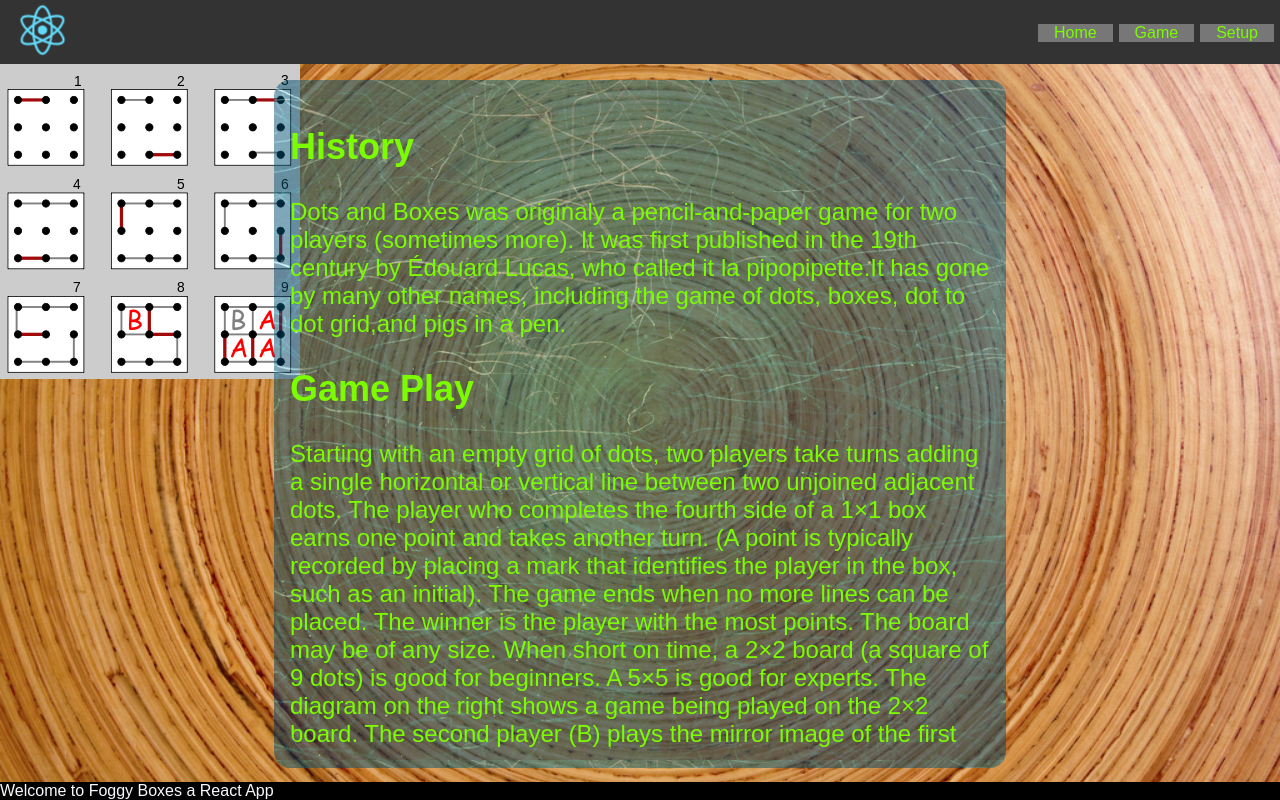
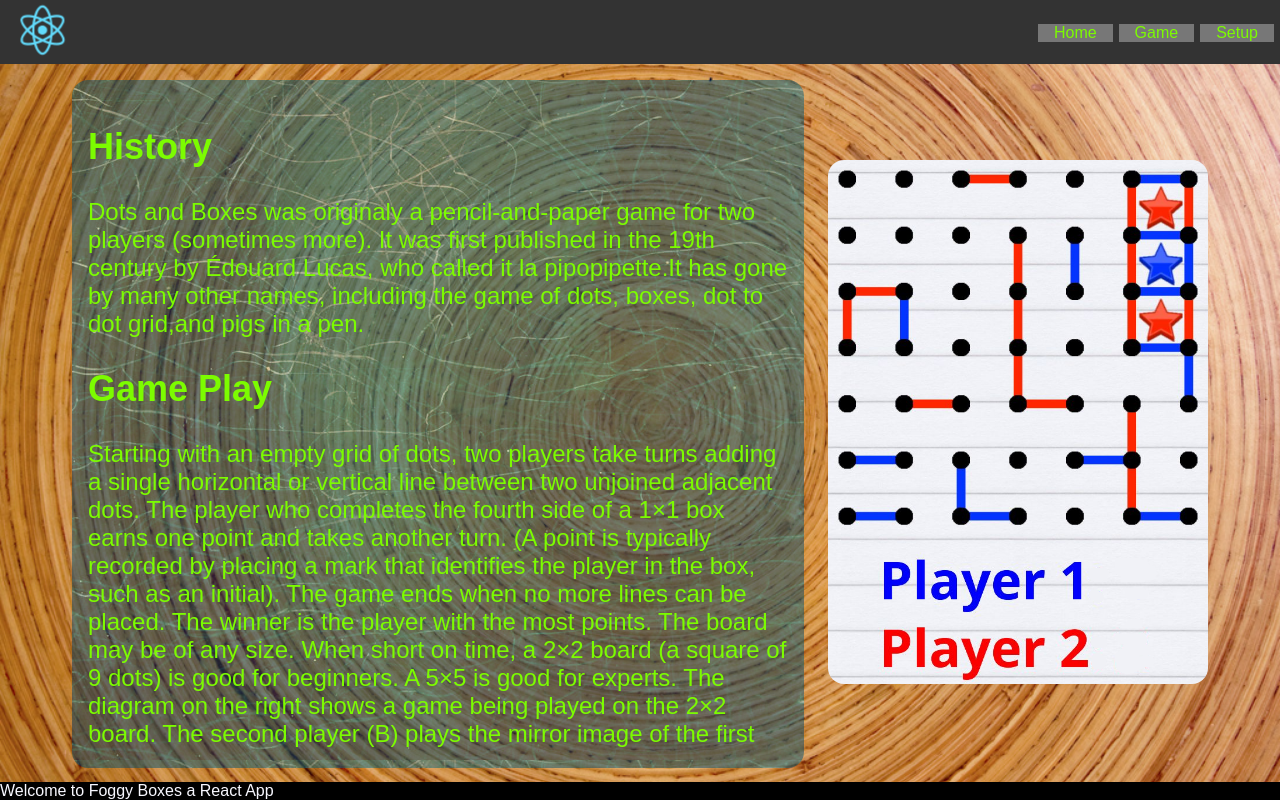
Before and after one commit to Tim3Ds/FoggyBoxs, a React (Create React App) app: page / in a window 1280 px wide. Built offline with nearby package versions, Linux system fonts and the light colour scheme.

Commit message:
body done

```diff
--- a/src/App/Body/Body.js
+++ b/src/App/Body/Body.js
@@ -1,13 +1,13 @@
 import React from 'react';
-import dotbox from './300px-Dots-and-boxes.png';
+import Ex2 from './Ex2.png';
 import './body.css';
 
 
 class Body extends React.Component{
     render(){
         return(
-            <div>
-                <img className="image" src={dotbox} className="image" alt="logo" />
+            <div className="body-body">
+                <img className="image" src={Ex2} alt="logo" width="380" />
                 <div className="home-constraint"></div>
                 <div className="content">
                     <h1>History</h1>
--- a/src/App/Body/body.css
+++ b/src/App/Body/body.css
@@ -42,3 +42,56 @@
     color: lawngreen;
     font-size: 18pt;
 }
+
+.image{
+    display: none;
+}
+
+@media screen and (min-width: 1200px) {
+  .image{
+      display: inherit;
+      float: right;
+      position: relative;
+      top: 20vh;
+      right: 2em;
+      border-radius: 1em;
+  }
+  .body-body {
+      position: absolute;
+      top: 0em;
+      left: 0em;
+      right: 0em;
+      bottom: 0em;
+      width: 1200px;
+      margin: auto;
+  }
+  .home-constraint{
+      background-image: url('./Blue-Scratched-Glass-Texture.jpg');
+      opacity: .5;
+      padding: 1em;
+      position: absolute;
+      top: 5em;
+      right: 1em;
+      left: 1em;
+      bottom: 2em;
+      max-width: 700px;
+      margin-left: 1em;
+      border-radius: 1em;
+      z-index: 1;
+  }
+  .content{
+      overflow-y:auto;
+      opacity: 1;
+      position: absolute;
+      top: 4em;
+      right: 1em;
+      left: 1em;
+      bottom: 2em;
+      max-width: 700px;
+      margin-left: 1em;
+      border-radius: 1em;
+      z-index: 5;
+      color: lawngreen;
+      font-size: 18pt;
+  }
+}
--- a/src/Form/Form.css
+++ b/src/Form/Form.css
@@ -13,7 +13,7 @@
     max-width: 16em;
     margin: auto;
     border-radius: 2em;
-    scroll-behavior: auto;
+    overflow-y:auto;
     opacity: .8;
 }
 input{
```
Also changed, not shown: src/App/Body/300px-Dots-and-boxes.png (deleted), src/App/Body/Ex2.png (added).
